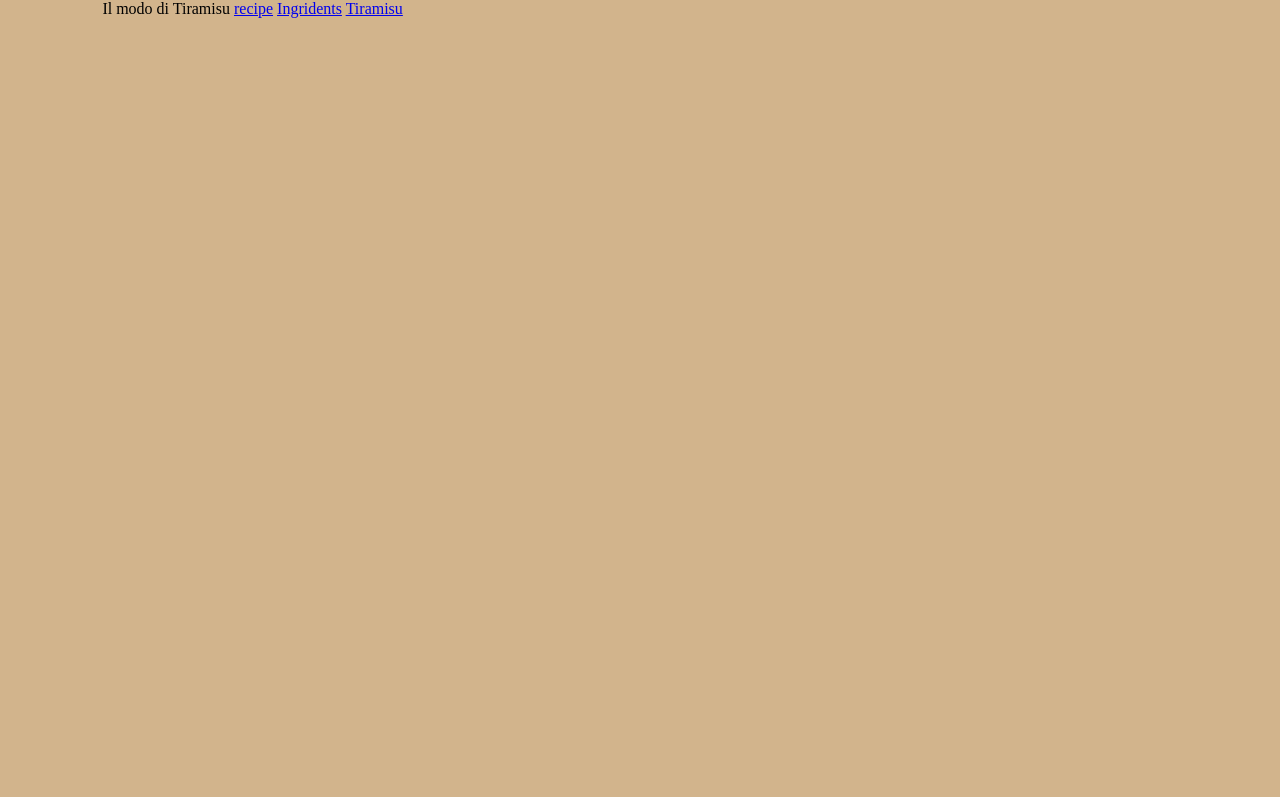
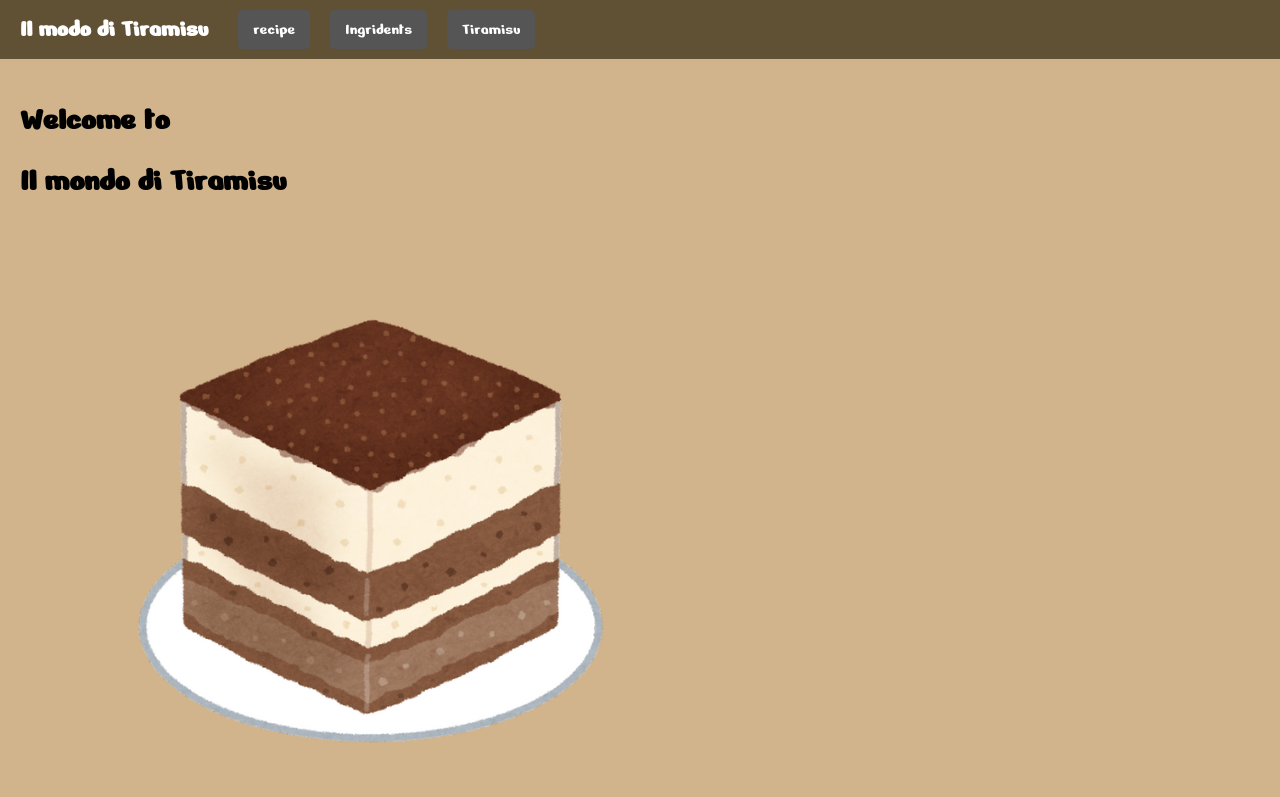
Before and after one commit to sylia08/Il_mondo_di_tiramisu, a plain HTML site: page index.html in a window 1280 px wide. Shown: the top 797 px of the page. Drawn offline with Linux system fonts and the light colour scheme.

Commit message:
index styling

```diff
--- a/index.css
+++ b/index.css
@@ -1,17 +1,77 @@
-*{
+body {
+    font-family: 'Nerko One', sans-serif;
     margin: 0;
     padding: 0;
-}
-body{
+    box-sizing: border-box;
     background-color: #D2B48C;
 }
-.topnav{
+
+header {
+    background-color: #605135;
+    color: white;
+    padding: 10px 20px;
+    display: flex;
+    justify-content: space-between;
+    align-items: center;
+}
+
+header .topnav {
+    display: flex;
+    justify-content: space-between;
     width: 100%;
-    height: 100vh;
+}
+
+header .buttons-right {
+    display: flex;
+    align-items: center;
+}
+
+header .title {
+    font-family: 'Nerko One';
+    font-size: 24px;
+    font-weight: bold;
+    margin-right: 20px;
+}
+
+header .button {
+    background-color: #555;
+    font-family: 'Nerko One';
+    color: white;
+    padding: 10px 15px;
+    margin: 0 10px;
+    text-decoration: none;
+    border-radius: 5px;
+    transition: background-color 0.3s ease;
+}
+
+header .button:hover {
+    background-color: #777;
+}
 
 
-    background-size: cover;
-    padding-left: 8%;
-    padding-right: 8%;
-    box-sizing: border-box;
+main {
+    padding: 20px;
 }
+
+.aboutWeb {
+    display: middle;
+    width: 100%;
+    text-align: left;
+}
+
+.aboutWeb a {
+    font-family: 'Nerko One';
+    display: block;
+    padding: 10px;
+    background-color: #684e2e;
+    color: white;
+    text-decoration: none;
+    text-align: center;
+    border-radius: 5px;
+    margin-top: 10px;
+    transition: background-color 0.3s ease;
+}
+
+.aboutWeb a:hover {
+    background-color: #684e2e;
+}
```
